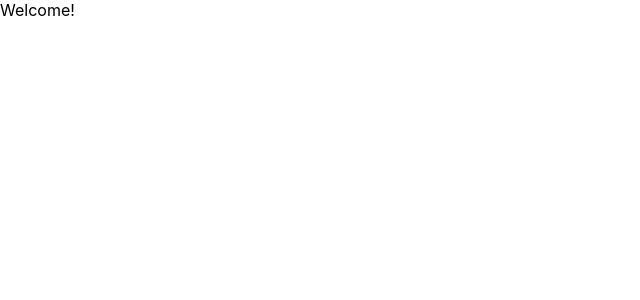
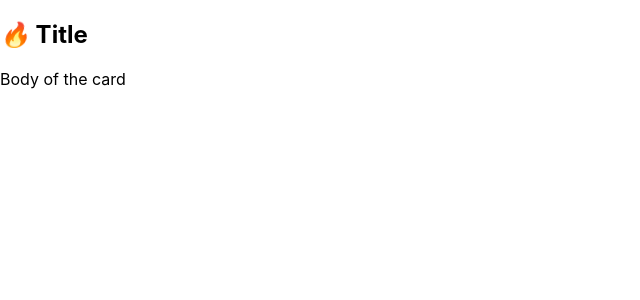
Before and after one commit to Kwuasimoto/fireship-react-full-course, a React (Create React App) app: page / in a window 1280 px wide. Shown: the top 300 px of the page, without its empty margins (0-640 px from the left). Built offline with nearby package versions, Linux system fonts and the light colour scheme.

Commit message:
[003]: Skip 002, video#3 - Components Challenge Complete

```diff
--- a/src/App.tsx
+++ b/src/App.tsx
@@ -1,8 +1,12 @@
 import React from 'react';
+import Card from "./app/components/Card";
+import Icon from "./app/components/Icon";
 
 function App() {
   return <div>
-    Welcome!
+    <Card icon={<Icon/>}>
+      Body of the card
+    </Card>
   </div>;
 }
 
--- /dev/null
+++ b/src/app/components/Card.tsx
@@ -0,0 +1,10 @@
+import React from 'react';
+
+const Card: React.FC<{icon: JSX.Element}> = ({icon, children}) => {
+    return <section>
+        <h2>{icon} Title</h2>
+        {children}
+    </section>;
+};
+
+export default Card;
--- /dev/null
+++ b/src/app/components/Icon.tsx
@@ -0,0 +1,7 @@
+import React from 'react';
+
+const Icon: React.FC = () => {
+    return <i>🔥</i>;
+};
+
+export default Icon;
```
